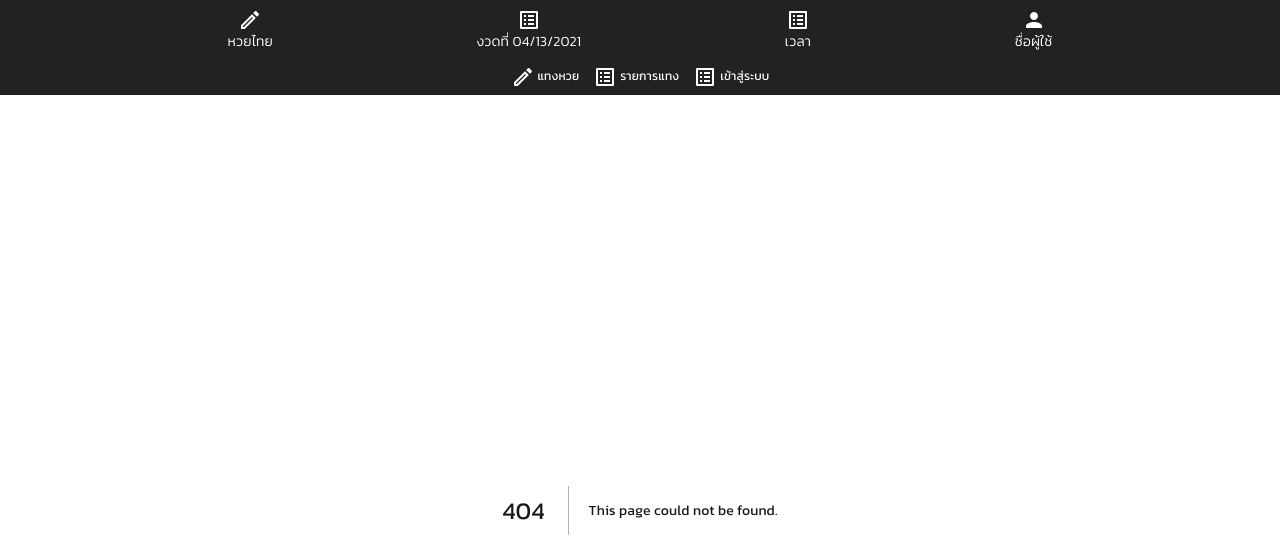
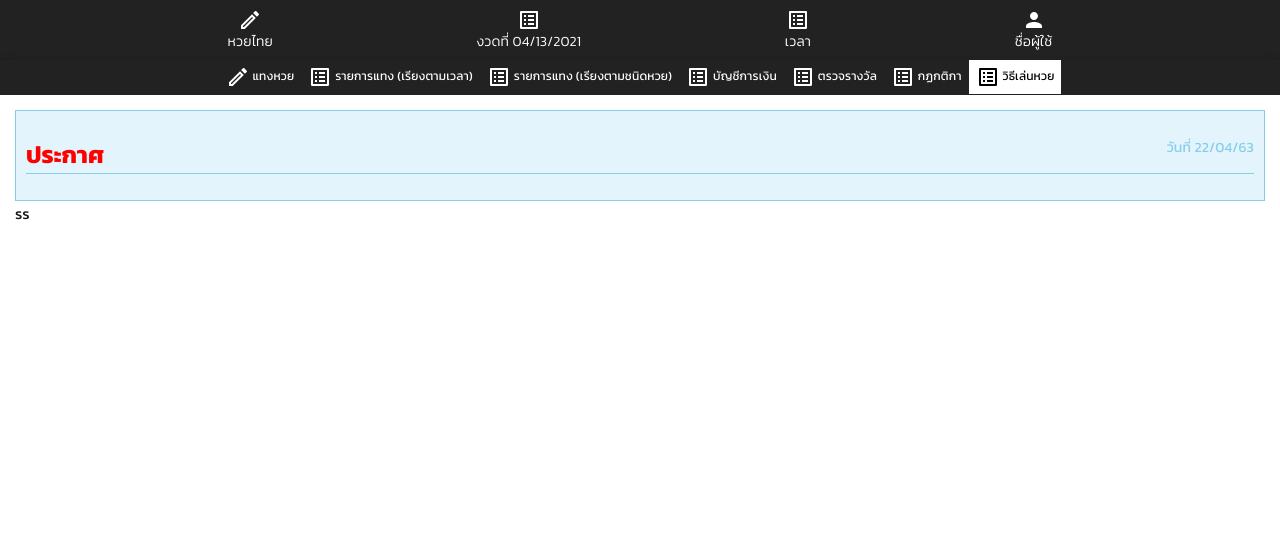
Before and after one commit to ioko01/heroku_firstdeploy, a Next.js app: page /about/howto in a window 1280 px wide. Before the commit this address had no page. Shown: the top 558 px of the page. Built offline with nearby package versions, Linux system fonts and the light colour scheme.

Commit message:
test muliple slug

```diff
--- /dev/null
+++ b/src/pages/[page]/[slug].tsx
@@ -0,0 +1,55 @@
+import { GetStaticPaths, GetStaticProps } from "next";
+import React from "react";
+import BetResult from "../components/content/BetResult";
+import Home from "../components/content/Home";
+
+type Page =
+    | {
+          page: "bet-result";
+          slug: "type";
+      }
+    | {
+          page: "about";
+          slug: "howto";
+      };
+
+interface Props {
+    params: Page;
+}
+
+const Pages = ({ params }: Props) => {
+    if (params.page === "bet-result") {
+        if (params.slug === "type") return <BetResult />;
+    }
+
+    if (params.page === "about") {
+        if (params.slug === "howto") return <Home />;
+    }
+};
+
+export default Pages;
+
+export const getStaticProps: GetStaticProps = async ({ params }) => {
+    return {
+        props: { params },
+    };
+};
+
+export const getStaticPaths: GetStaticPaths = async () => {
+    const pages: Props["params"][] = [
+        { page: "bet-result", slug: "type" },
+        { page: "about", slug: "howto" },
+    ];
+
+    return {
+        paths: pages.map((pages) => {
+            return {
+                params: {
+                    page: pages.page,
+                    slug: pages.slug,
+                },
+            };
+        }),
+        fallback: false,
+    };
+};
--- a/src/pages/components/NavigationBar.tsx
+++ b/src/pages/components/NavigationBar.tsx
@@ -103,7 +103,7 @@ const Nav2 = () => {
                             zIndex={2}
                         >
                             <ListAlt fontSize="default"></ListAlt>
-                            <span>&nbsp;รายการแทง</span>
+                            <span>&nbsp;รายการแทง (เรียงตามเวลา)</span>
                         </Box>
                         <Box
                             className={classes.transition}
@@ -112,7 +112,11 @@ const Nav2 = () => {
                             height={0}
                         ></Box>
                     </ActiveLink>
-                    <ActiveLink href="/signin" as="/signin" underline="none">
+                    <ActiveLink
+                        href="/bet-result/type"
+                        as="/bet-result/type"
+                        underline="none"
+                    >
                         <Box
                             position="relative"
                             display="flex"
@@ -120,7 +124,83 @@ const Nav2 = () => {
                             zIndex={2}
                         >
                             <ListAlt fontSize="default"></ListAlt>
-                            <span>&nbsp;เข้าสู่ระบบ</span>
+                            <span>&nbsp;รายการแทง (เรียงตามชนิดหวย)</span>
+                        </Box>
+                        <Box
+                            className={classes.transition}
+                            position="absolute"
+                            zIndex={1}
+                            height={0}
+                        ></Box>
+                    </ActiveLink>
+                    <ActiveLink href="/balance" as="/balance" underline="none">
+                        <Box
+                            position="relative"
+                            display="flex"
+                            alignItems="center"
+                            zIndex={2}
+                        >
+                            <ListAlt fontSize="default"></ListAlt>
+                            <span>&nbsp;บัญชีการเงิน</span>
+                        </Box>
+                        <Box
+                            className={classes.transition}
+                            position="absolute"
+                            zIndex={1}
+                            height={0}
+                        ></Box>
+                    </ActiveLink>
+                    <ActiveLink href="/reward" as="/reward" underline="none">
+                        <Box
+                            position="relative"
+                            display="flex"
+                            alignItems="center"
+                            zIndex={2}
+                        >
+                            <ListAlt fontSize="default"></ListAlt>
+                            <span>&nbsp;ตรวจรางวัล</span>
+                        </Box>
+                        <Box
+                            className={classes.transition}
+                            position="absolute"
+                            zIndex={1}
+                            height={0}
+                        ></Box>
+                    </ActiveLink>
+                    <ActiveLink
+                        href="/about/rule"
+                        as="/about/rule"
+                        underline="none"
+                    >
+                        <Box
+                            position="relative"
+                            display="flex"
+                            alignItems="center"
+                            zIndex={2}
+                        >
+                            <ListAlt fontSize="default"></ListAlt>
+                            <span>&nbsp;กฏกติกา</span>
+                        </Box>
+                        <Box
+                            className={classes.transition}
+                            position="absolute"
+                            zIndex={1}
+                            height={0}
+                        ></Box>
+                    </ActiveLink>
+                    <ActiveLink
+                        href="/about/howto"
+                        as="/about/howto"
+                        underline="none"
+                    >
+                        <Box
+                            position="relative"
+                            display="flex"
+                            alignItems="center"
+                            zIndex={2}
+                        >
+                            <ListAlt fontSize="default"></ListAlt>
+                            <span>&nbsp;วิธีเล่นหวย</span>
                         </Box>
                         <Box
                             className={classes.transition}
```
Also changed, not shown: src/pages/[pages].tsx (deleted, +0 -37 lines), src/pages/dashboard.tsx (deleted, +0 -12 lines).
